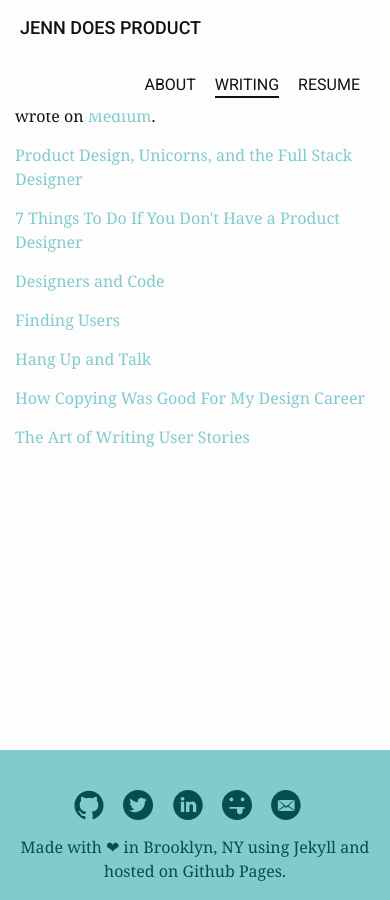
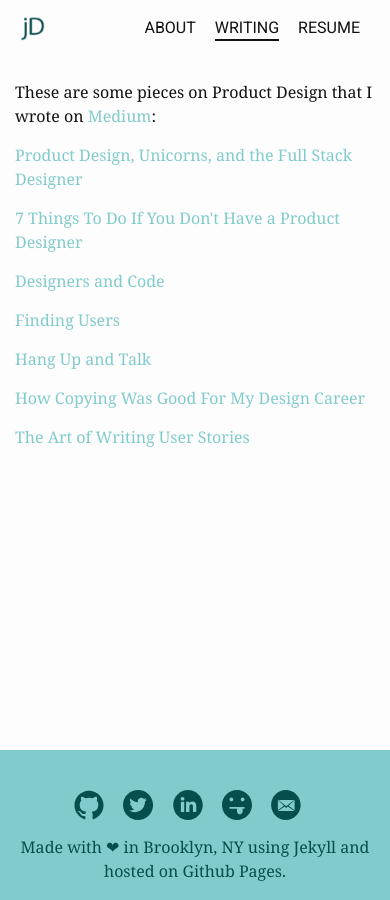
Before and after one commit to jenndodd/jenn-jekyll, a Jekyll site: the page built from writing.html, in a window 390 px wide. Built offline with Jekyll 4.4.1, drawn with Linux system fonts in a browser that asks for light colours; nearby versions of some CDN libraries.

Commit message:
make the site work on a phone

```diff
--- a/_includes/header.html
+++ b/_includes/header.html
@@ -3,6 +3,7 @@
   <nav class="site-nav">
     <div class="wrapper">
         <a class="site-title pls" href="{{ site.baseurl }}/">Jenn Does Product</a>
+        <a class="site-logo pls" href="{{ site.baseurl }}/"><img src="/images/logo.png"/></a>
       <div class="pull-right">
         <ul class="horizontal-list">
           <li><a class="page-link {% if page.title == "About" %}{{ "active" }}{% endif %}" href="/about">About</a></li>
--- a/_sass/_layout.scss
+++ b/_sass/_layout.scss
@@ -128,3 +128,32 @@
     }
   }
 }
+
+@media (max-width: 760px) {
+  .about-pics {
+    display: none;
+  }
+
+
+}
+
+@media (min-width: 500px) {
+  .site-logo {
+    display: none;
+  }
+
+
+}
+
+@media (max-width: 500px) {
+
+  .site-logo img{
+    width: 25px;
+  }
+
+  .site-title {
+    display: none;
+  }
+
+
+}
--- a/writing.html
+++ b/writing.html
@@ -4,7 +4,7 @@
 permalink: /writing/
 ---
 
-<p>These are some pieces on Product Design that I wrote on <a href="https://medium.com/@jenndodd">Medium</a>.</p>
+<p>These are some pieces on Product Design that I wrote on <a href="https://medium.com/@jenndodd">Medium</a>:</p>
 <p><a href="https://medium.com/product-labs/product-design-unicorns-the-full-stack-designer-c10ecd8f6057#.906ounn6a">Product Design, Unicorns, and the Full Stack Designer</a></p>
 
 <p><a href="https://medium.com/@jenndodd/7-things-to-do-when-you-don-t-have-a-product-designer-a2bb75f4dd9f#.c4vvso6g0">7 Things To Do If You Don't Have a Product Designer</a></p>
```
Also changed, not shown: images/logo.png (added).
